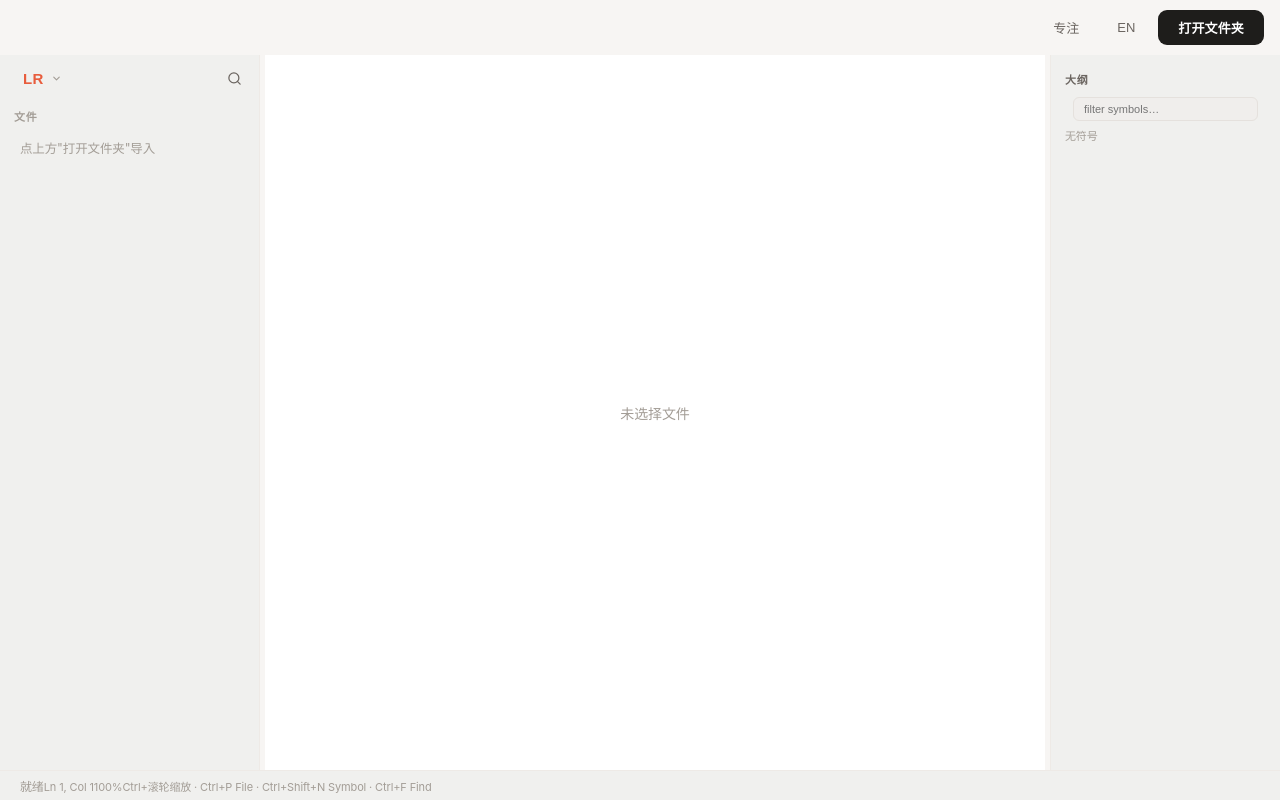
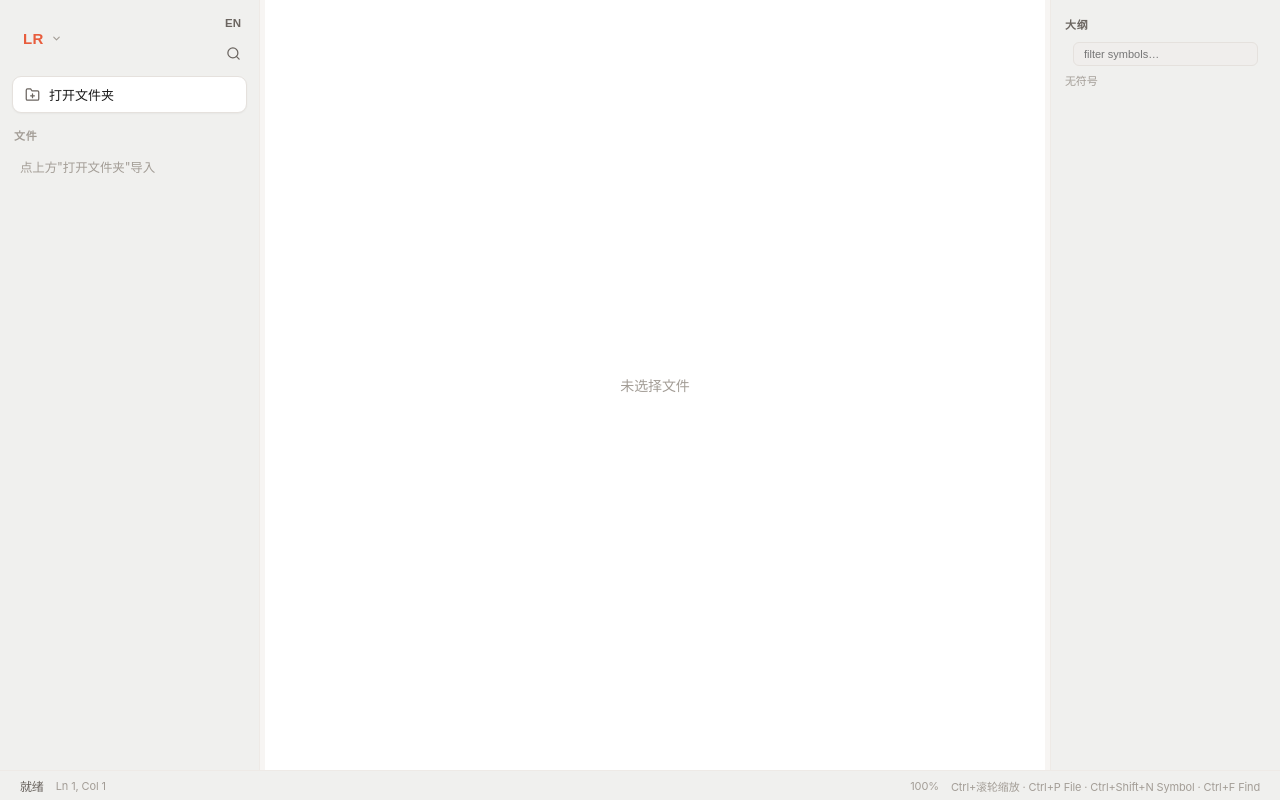
Before and after one commit to zfan980816/only_code, a React (Vite) app: page / in a window 1280 px wide. Built offline with nearby package versions, Linux system fonts and the light colour scheme.

Commit message:
design: vertical sidebar action stack, drop focus button, file tree in fixed section below folder list (no position jumping)

```diff
--- a/src/App.tsx
+++ b/src/App.tsx
@@ -815,11 +815,8 @@ export default function App() {
 
   return (
     <div className={`app ${focus ? "focus" : ""}`}>
-      <header className="hdr">
-        <button className="btn-focus" onClick={() => setFocus(!focus)}>{t("focus")}</button>
-        <button className="btn-lang" onClick={() => setLang(lang === "zh" ? "en" : "zh")}>{lang === "zh" ? "EN" : "中文"}</button>
-        <button className="btn-open" onClick={openFolder}>{t("open")}</button>
-      </header>
+
+
       {err && <div className="err-bar">⚠ {err}</div>}
 
       {quickOpen && (
@@ -852,10 +849,18 @@ export default function App() {
                 <span className="lr-logo">LR</span>
                 <svg width="11" height="11" viewBox="0 0 24 24" fill="none" stroke="currentColor" strokeWidth="2.5" strokeLinecap="round" strokeLinejoin="round"><polyline points="6 9 12 15 18 9"/></svg>
               </button>
-              <button className="icon-btn" onClick={() => setSearchModalOpen(true)} title="全局搜索">
-                <svg width="15" height="15" viewBox="0 0 24 24" fill="none" stroke="currentColor" strokeWidth="2" strokeLinecap="round" strokeLinejoin="round"><circle cx="11" cy="11" r="8"/><line x1="21" y1="21" x2="16.65" y2="16.65"/></svg>
-              </button>
+              <div className="side-actions">
+                <button className="icon-btn txt" onClick={() => setLang(lang === "zh" ? "en" : "zh")} title="Language">{lang === "zh" ? "EN" : "中"}</button>
+
+                <button className="icon-btn" onClick={() => setSearchModalOpen(true)} title="全局搜索">
+                  <svg width="15" height="15" viewBox="0 0 24 24" fill="none" stroke="currentColor" strokeWidth="2" strokeLinecap="round" strokeLinejoin="round"><circle cx="11" cy="11" r="8"/><line x1="21" y1="21" x2="16.65" y2="16.65"/></svg>
+                </button>
+              </div>
             </div>
+            <button className="side-open-btn" onClick={openFolder}>
+              <svg width="15" height="15" viewBox="0 0 24 24" fill="none" stroke="currentColor" strokeWidth="2" strokeLinecap="round" strokeLinejoin="round"><path d="M22 19a2 2 0 0 1-2 2H4a2 2 0 0 1-2-2V5a2 2 0 0 1 2-2h5l2 3h9a2 2 0 0 1 2 2z"/><line x1="12" y1="11" x2="12" y2="17"/><line x1="9" y1="14" x2="15" y2="14"/></svg>
+              打开文件夹
+            </button>
             {wsMenuOpen && (
               <>
                 <div className="ws-menu-overlay" onClick={() => setWsMenuOpen(false)} />
@@ -881,11 +886,7 @@ export default function App() {
                         <svg className="folder-ic" width="15" height="15" viewBox="0 0 24 24" fill="none" stroke="currentColor" strokeWidth="1.8" strokeLinecap="round" strokeLinejoin="round"><path d="M22 19a2 2 0 0 1-2 2H4a2 2 0 0 1-2-2V5a2 2 0 0 1 2-2h5l2 3h9a2 2 0 0 1 2 2z"/></svg>
                         <span>{w.name}</span>
                       </button>
-                      {active && expanded[""] && (
-                        <div className="folder-files">
-                          {expanded[""].map(c => renderTree([c], 0))}
-                        </div>
-                      )}
+
                     </div>
                   );
                 })}
@@ -893,6 +894,14 @@ export default function App() {
                   <div className="muted" style={{ padding: "8px 12px", fontSize: 12.5 }}>点上方"打开文件夹"导入</div>
                 )}
               </div>
+              {ws && expanded[""] && (
+                <>
+                  <div className="side-section-title">浏览</div>
+                  <div className="tree">
+                    {expanded[""].map(c => renderTree([c], 0))}
+                  </div>
+                </>
+              )}
           </aside>
         )}
 
--- a/src/index.css
+++ b/src/index.css
@@ -43,13 +43,7 @@ html, body, #root { height: 100vh; overflow: hidden; }
 .app.focus .code { font-size: 14px; line-height: 1.9; padding: 48px max(8%, 64px); }
 
 /* ── Header ── */
-.hdr {
-  display: flex; align-items: center; justify-content: flex-end; gap: 8px;
-  padding: 10px 16px;
-  background: transparent;
-  border-bottom: none;
-  flex-shrink: 0;
-}
+.hdr { display: none; }
 .logo {
   font-weight: 700; font-size: 14px;
   color: var(--accent);
@@ -392,12 +386,12 @@ html, body, #root { height: 100vh; overflow: hidden; }
 
 /* ── Status bar ── */
 .stbar {
+  display: flex; justify-content: space-between; align-items: center; gap: 12px;
   padding: 6px 20px;
-  border-top: 1px solid var(--border);
   border-top: 1px solid var(--border-light);
   background: #F0F0EE;
   font-size: 12px;
-  color: var(--muted);
+  color: var(--text-secondary);
   flex-shrink: 0;
 }
 
@@ -682,7 +676,7 @@ html, body, #root { height: 100vh; overflow: hidden; }
 
 
 /* ── Sidebar top icon button (Codex style) ── */
-.side-top { display: flex; justify-content: flex-end; padding: 10px 12px 2px; }
+
 .icon-btn {
   border: 0; background: transparent;
   width: 30px; height: 30px;
@@ -813,3 +807,30 @@ html, body, #root { height: 100vh; overflow: hidden; }
 .folder-item.on .folder-ic { color: var(--accent); }
 .folder-files { padding: 0 0 4px 14px; }
 .folder-files .tree-row { font-size: 12.5px; padding: 4px 9px; }
+
+
+
+
+
+/* ── Sidebar actions & open button (Codex structure) ── */
+.side-actions { display: flex; flex-direction: column; align-items: center; gap: 2px; }
+.side-actions .icon-btn { width: 29px; height: 29px; }
+.side-actions .icon-btn.txt { font-size: 11.5px; font-weight: 700; width: auto; padding: 0 8px; }
+.side-open-btn {
+  display: flex; align-items: center; gap: 9px;
+  margin: 2px 12px 6px;
+  padding: 8px 12px;
+  border: 1px solid var(--border);
+  border-radius: 9px;
+  background: var(--surface);
+  color: var(--text);
+  font-size: 13px;
+  font-weight: 500;
+  cursor: pointer;
+  width: calc(100% - 24px);
+  text-align: left;
+  transition: all 0.12s ease;
+  box-shadow: 0 1px 2px rgba(0,0,0,.04);
+}
+.side-open-btn:hover { background: var(--surface-2); border-color: #D6D3D0; }
+.side-open-btn svg { color: var(--text-secondary); flex-shrink: 0; }
```
